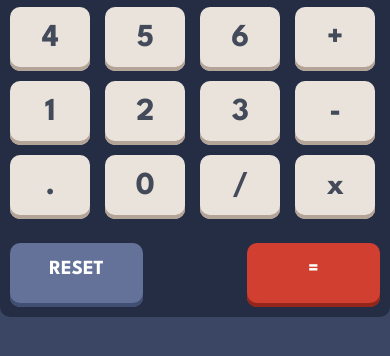
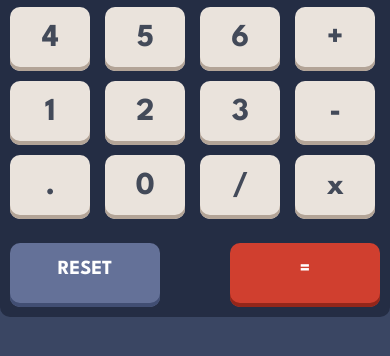
Before and after one commit to FayzullayevAbbos/culculator, a plain HTML site: page index.html in a window 390 px wide. Shown: the part 318-674 px from the top of the page. Drawn offline with Linux system fonts and the light colour scheme.

Commit message:
reseat changed

```diff
--- a/styles/media.css
+++ b/styles/media.css
@@ -31,6 +31,13 @@
   .grit div {
     width: 80px;
   }
+  .grit2 div,
+  .teng {
+    width: 150px !important;
+    height: 64px;
+    flex-shrink: 0;
+    font-size: 2rem;
+  }
 }
 @media only screen and (max-width: 340px) {
   .grit div {
```
